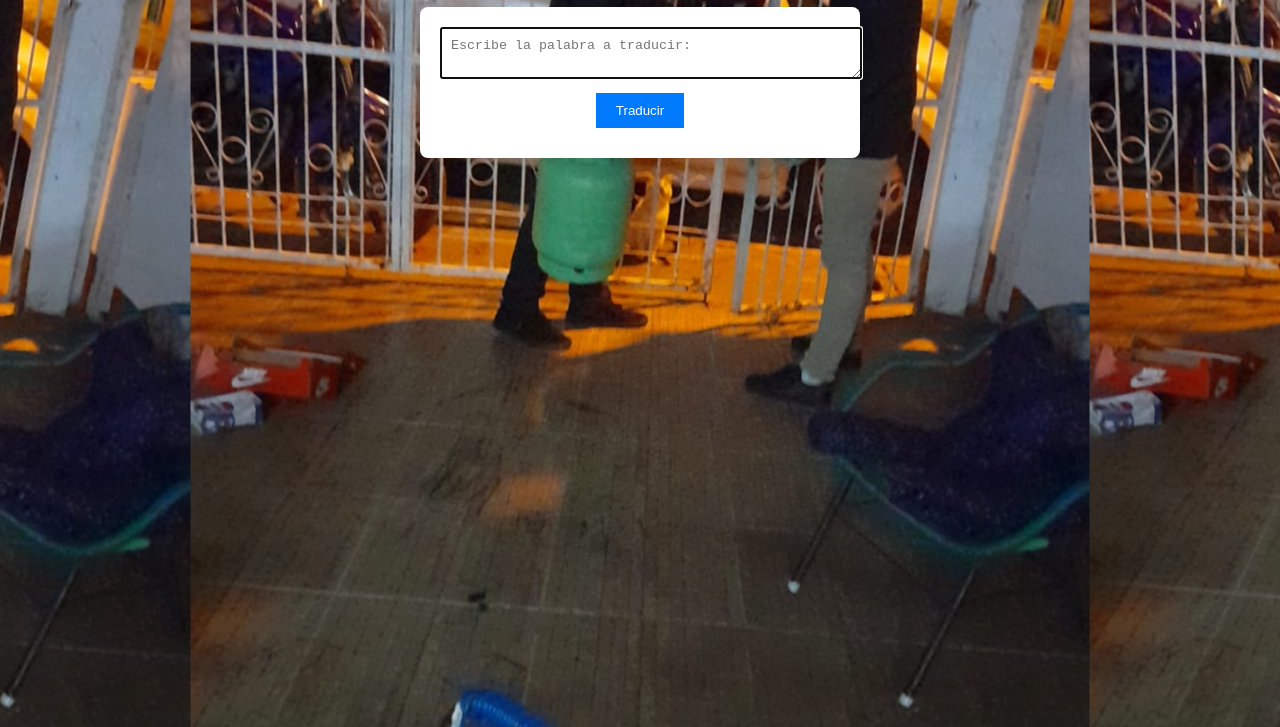
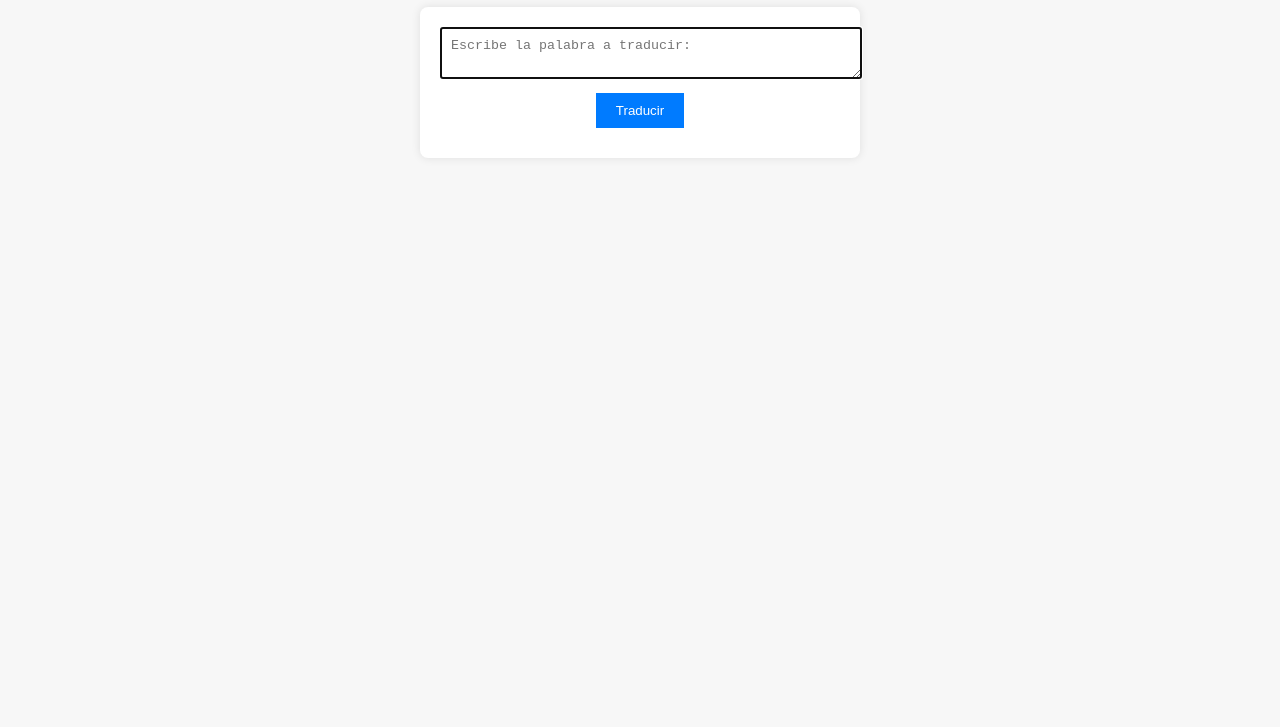
Before and after one commit to facundous/facundous_dicc, a plain HTML site: page index.html in a window 1280 px wide. Shown: the part 73-800 px from the top of the page. Drawn offline with Linux system fonts and the light colour scheme.

Commit message:
Add files via upload

```diff
--- a/index.html
+++ b/index.html
@@ -5,14 +5,6 @@
     <meta name="viewport" content="width=device-width, initial-scale=1.0">
     <title>Traductor de Español- Guaraní</title>
     <link rel="stylesheet" href="style.css">
-    <style>
-        body {
-            background-image: url("garrafa.jpg");
-            background-size: auto;
-            background-position: center center;
-            background-attachment: fixed;
-        }
-    </style>
 </head>
 <body>
     <h1>Traductor de Español- Guaraní</h1>
```
